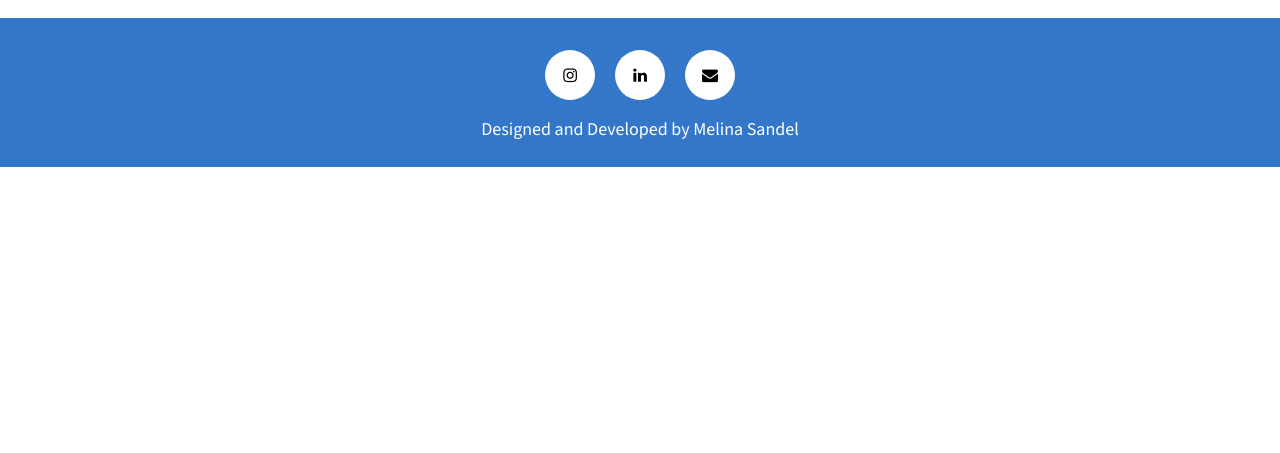
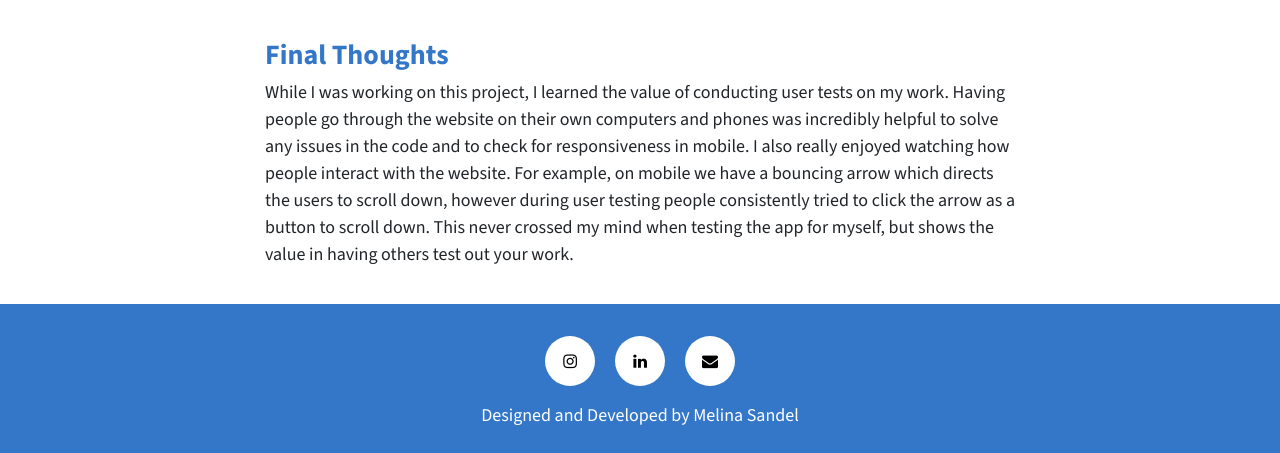
Before and after one commit to melinaskye/portfolio, a website built with Parcel: page charlesvr.html in a window 1280 px wide. Shown: the part 5406-5859 px from the top of the page. Before the commit the page ends 5573 px from the top, so only its background shows below. Built offline with nearby package versions, Linux system fonts and the light colour scheme; a web font is replaced by a local one.

Commit message:
new changes to the ole folio

```diff
--- a/charlesvr.html
+++ b/charlesvr.html
@@ -129,6 +129,11 @@
     </p>
     <img src="img/charles-vr-testing.png">
   </article>
+  <article>
+    <h2>Final Thoughts</h2>
+    <p>While I was working on this project, I learned the value of conducting user tests on my work. Having people go through the website on their own computers and phones was incredibly helpful to solve any issues in the code and to check for responsiveness in mobile. I also really enjoyed watching how people interact with the website. For example, on mobile we have a bouncing arrow which directs the users to scroll down, however during user testing people consistently tried to click the arrow as a button to scroll down. This never crossed my mind when testing the app for myself, but shows the value in having others test out your work.
+    </p>
+  </article>
   <!-- <article>
     <h2>Final Design</h2>
     <p></p>
```
Also changed, not shown: doglane.html (+1 -0 lines).
